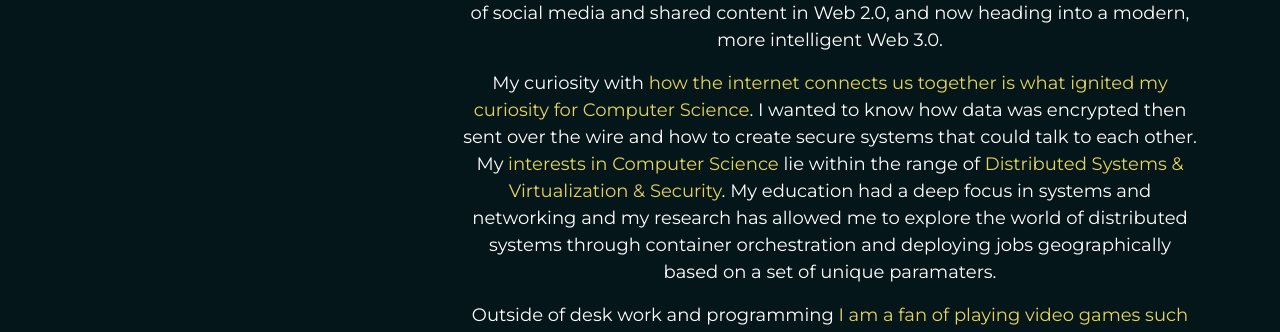
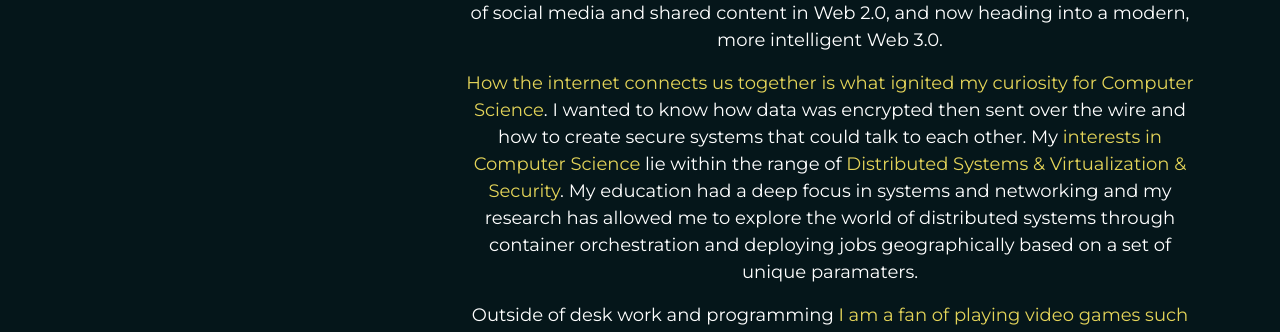
Before and after one commit to JoshuaSantillan/portfolio, a React (Create React App) app: page /#/ in a window 1280 px wide. Shown: the part 367-699 px from the top of the page. Built offline with nearby package versions, Linux system fonts and the light colour scheme; no server answers; a web font is replaced by a local one.

Commit message:
bio update

```diff
--- a/src/pages/About.jsx
+++ b/src/pages/About.jsx
@@ -23,7 +23,7 @@ function About() {
 
             <p>I first <span className="accent-3">became interested in computers in 2001</span> when I was exposed to RuneScape Online. From an early age, I've been an avid web surfer and gamer, researching various topics and chatting with strangers around the world. <span className="accent-3">It's been interesting to watch the web transition</span> from the static web pages of Web 1.0, into to the rise of social media and shared content in Web 2.0, and now heading into a modern, more intelligent Web 3.0.</p>
 
-            <p>My curiosity with <span className="accent-3">how the internet connects us together is what ignited my curiosity for Computer Science</span>. I wanted to know how data was encrypted then sent over the wire and how to create secure systems that could talk to each other. My <span className="accent-3">interests in Computer Science</span> lie within the range of <span className="accent-3">Distributed Systems & Virtualization & Security</span>. My education had a deep focus in systems and networking and my research has allowed me to explore the world of distributed systems through container orchestration and deploying jobs geographically based on a set of unique paramaters.</p>
+            <p><span className="accent-3">How the internet connects us together is what ignited my curiosity for Computer Science</span>. I wanted to know how data was encrypted then sent over the wire and how to create secure systems that could talk to each other. My <span className="accent-3">interests in Computer Science</span> lie within the range of <span className="accent-3">Distributed Systems & Virtualization & Security</span>. My education had a deep focus in systems and networking and my research has allowed me to explore the world of distributed systems through container orchestration and deploying jobs geographically based on a set of unique paramaters.</p>
 
             <p> Outside of desk work and programming <span className="accent-3">I am a fan of playing video games such as Terraria, World of Warcraft and CS:GO.</span> I enjoy exploring nature and pretending that technology hasn't been invented yet, grabbing some boba (aka <span className="accent-3">taro milk tea</span> with <u>no</u> boba),
               listening to trance music, or fabricating never-before-seen memes. Fun fact: <span className="accent-3">I like turtles</span> 🐢.
```
Also changed, not shown: 8 other files (tests, documents, lock files or other folders).
